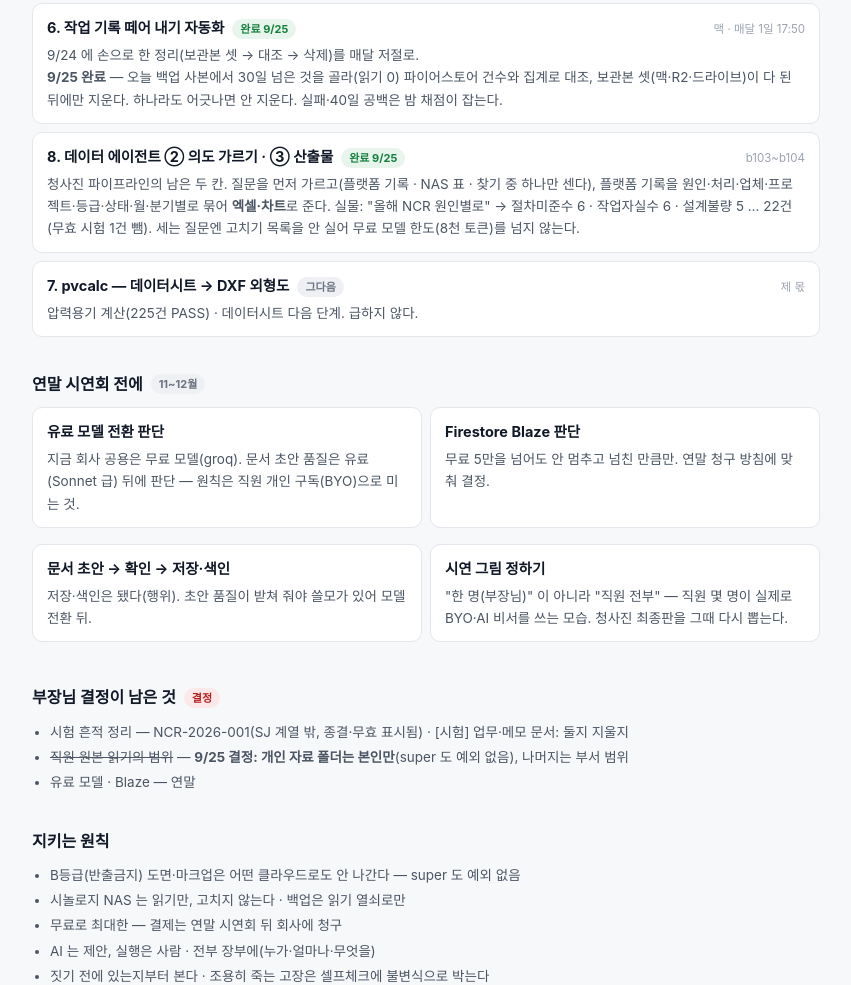
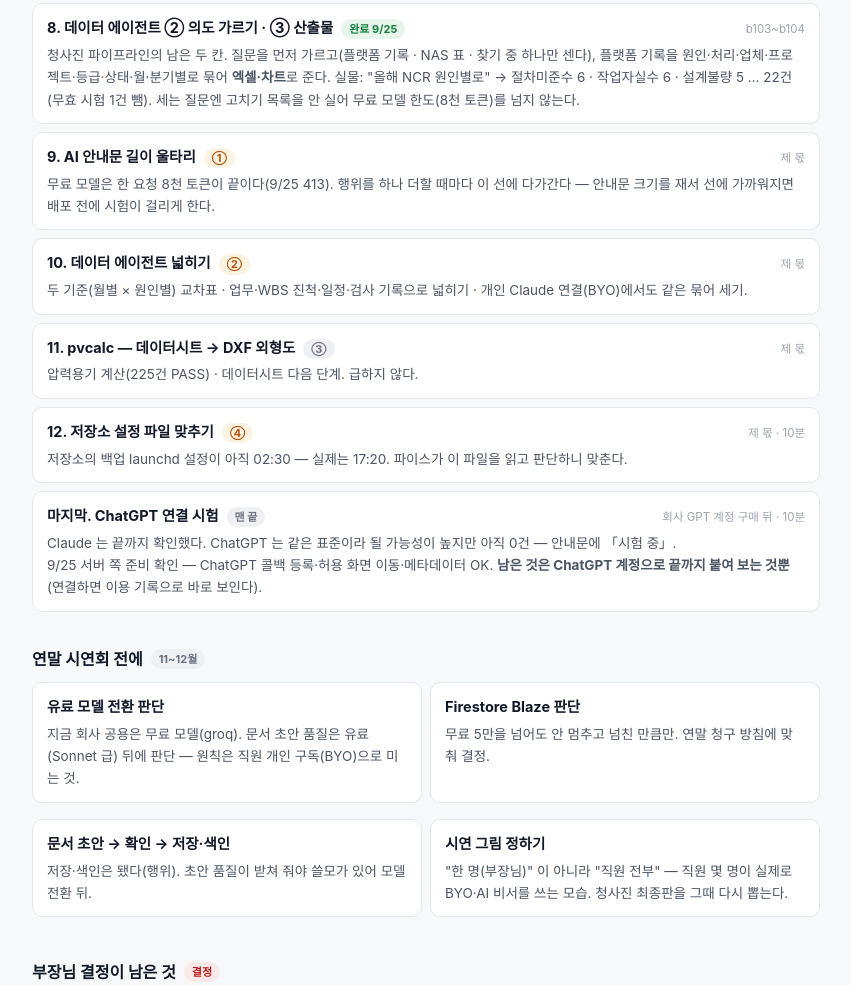
Before and after one commit to sejong-21c/sejong-platform-v2, a website: page docs/blueprints/roadmap.html in a window 1280 px wide. Shown: the part 1691-2676 px from the top of the page, without its empty margins (214-1065 px from the left). Drawn offline with Linux system fonts and the light colour scheme.

Commit message:
docs(로드맵): ChatGPT 는 맨 끝(회사 GPT 계정 구매 뒤) · 다음 넷 순서 ① 안내문 울타리 ② 데이터 에이전트 넓히기 ③ pvcalc DXF ④ launchd 설정
Co-Authored-By: Claude Opus 5.5 <noreply@anthropic.com>

```diff
--- a/docs/blueprints/roadmap.html
+++ b/docs/blueprints/roadmap.html
@@ -48,7 +48,7 @@
     <b>지금 어디까지 왔나.</b> 직원 개방 세 칸(사용자별 장부 · 개인 API 열쇠 · 개인 구독 연결)이 다 찼다.
     직원은 메신저 AI 비서로 플랫폼을 말로 고치고(행위 열하나 — 캘린더 일정·부서 스케줄까지), 자기 Claude·ChatGPT 로
     회사 규격·NAS 파일과 원본을 <b>자기 부서 범위</b>에서 찾아 읽는다(개인 자료 폴더는 본인만). 백업은 사본 셋(맥 · 드라이브 · R2), 맥 백업은 매일 전체 대조.
-    남은 큰 줄기는 <b>ChatGPT 끝까지 확인</b> · <b>연말 유료 전환 판단</b>이다. "NCR 원인별로" 같은 수치 질문은 이제 표·차트로 답한다. 작업 기록은 매달 1일 저절로 떼어 낸다. 옛 한글·워드·엑셀 문서도 이제 읽는다.
+    남은 큰 줄기는 <b>연말 유료 전환 판단</b>이고, ChatGPT 확인은 회사 GPT 계정을 산 뒤 <b>맨 끝</b>에 한다. "NCR 원인별로" 같은 수치 질문은 이제 표·차트로 답한다. 작업 기록은 매달 1일 저절로 떼어 낸다. 옛 한글·워드·엑셀 문서도 이제 읽는다.
   </div>
 
   <h2>9/22 ~ 9/25 에 마친 것 <span class="chip done">기록</span></h2>
@@ -71,8 +71,6 @@
     (개인 노트·도면색인·인사 자료는 표 밖이라 그대로 안 나간다). BYO 가 "규격만 되는 연결" 에서 "내 부서 자료가 되는 연결" 이 된다.<br><b>9/25 완료</b> — 직원은 자기 부서·전사 카드와 원본, <b>개인 자료 폴더는 본인만</b>(super 도 예외 없음). 메신저 AI 도 같은 규칙. 맥 실측: 기술부 직원이 "개인 자료 김철우 차장" 을 대놓고 찾아도 0건. 한글 분해형(NFD) 경로에서 규칙이 빗나가던 구멍을 직원 연결 0명일 때 잡아 막았다.</div></div>
   <div class="item"><div class="row"><span class="t">2. 읽기 한도 뒤처리 셋</span><span class="chip done">완료 9/25</span><span class="who">b100</span></div>
     <div class="d">브라우저도 429 를 보면 표시를 남긴다 · 접속마다 장부 한 줄(0건과 고장 구분) · 맥 백업을 매일 통째로(5.8k) — 사본이 늘 정확해지고 일요일 대조가 필요 없어진다.<br><b>9/25 완료</b> — 브라우저 한도 표시(browserLimitHitAt) · 접속마다 sessions · 맥 백업 매일 전체 대조(거울 정확: messages 3,569/3,569 · activityLog 616/616).</div></div>
-  <div class="item"><div class="row"><span class="t">3. ChatGPT 연결 시험</span><span class="chip next">다음</span><span class="who">ChatGPT 쓰는 직원 1명 · 10분</span></div>
-    <div class="d">Claude 는 끝까지 확인했다. ChatGPT 는 같은 표준이라 될 가능성이 높지만 아직 0건 — 안내문에 「시험 중」.<br>9/25 서버 쪽 준비 확인 — ChatGPT 콜백 등록·허용 화면 이동·메타데이터 OK. <b>남은 것은 ChatGPT 계정으로 끝까지 붙여 보는 것뿐</b>(연결하면 이용 기록으로 바로 보인다).</div></div>
   <div class="item"><div class="row"><span class="t">4. 한글(.hwp) · 옛 워드(.doc) 읽기</span><span class="chip done">완료 9/25</span><span class="who">무료 · 맥</span></div>
     <div class="d">.xls 와 같은 방식(맥 가상환경 · 무료 도구)으로 넣는다. NAS 옛 문서의 상당수가 이 두 형식이다.<br><b>9/25 완료</b> — .hwp 는 직접 푸는 작은 해석기(olefile), .doc 는 맥 기본 textutil. 특근 보고서·준공계·시방서 실측 40~90ms. 파이스와 직원 연결(원본 읽기)이 같이 쓴다. 남은 것: 옛 파워포인트(.ppt).</div></div>
   <div class="item"><div class="row"><span class="t">5. AI 행위 늘리기 — 캘린더 일정 · 부서 스케줄</span><span class="chip done">완료 9/25</span><span class="who">b101</span></div>
@@ -81,8 +79,17 @@
     <div class="d">9/24 에 손으로 한 정리(보관본 셋 → 대조 → 삭제)를 매달 저절로.<br><b>9/25 완료</b> — 오늘 백업 사본에서 30일 넘은 것을 골라(읽기 0) 파이어스토어 건수와 집계로 대조, 보관본 셋(맥·R2·드라이브)이 다 된 뒤에만 지운다. 하나라도 어긋나면 안 지운다. 실패·40일 공백은 밤 채점이 잡는다.</div></div>
   <div class="item"><div class="row"><span class="t">8. 데이터 에이전트 ② 의도 가르기 · ③ 산출물</span><span class="chip done">완료 9/25</span><span class="who">b103~b104</span></div>
     <div class="d">청사진 파이프라인의 남은 두 칸. 질문을 먼저 가르고(플랫폼 기록 · NAS 표 · 찾기 중 하나만 센다), 플랫폼 기록을 원인·처리·업체·프로젝트·등급·상태·월·분기별로 묶어 <b>엑셀·차트</b>로 준다. 실물: "올해 NCR 원인별로" → 절차미준수 6 · 작업자실수 6 · 설계불량 5 … 22건(무효 시험 1건 뺌). 세는 질문엔 고치기 목록을 안 실어 무료 모델 한도(8천 토큰)를 넘지 않는다.</div></div>
-  <div class="item"><div class="row"><span class="t">7. pvcalc — 데이터시트 → DXF 외형도</span><span class="chip later">그다음</span><span class="who">제 몫</span></div>
+  <div class="item"><div class="row"><span class="t">9. AI 안내문 길이 울타리</span><span class="chip next">①</span><span class="who">제 몫</span></div>
+    <div class="d">무료 모델은 한 요청 8천 토큰이 끝이다(9/25 413). 행위를 하나 더할 때마다 이 선에 다가간다 — 안내문 크기를 재서 선에 가까워지면 배포 전에 시험이 걸리게 한다.</div></div>
+  <div class="item"><div class="row"><span class="t">10. 데이터 에이전트 넓히기</span><span class="chip next">②</span><span class="who">제 몫</span></div>
+    <div class="d">두 기준(월별 × 원인별) 교차표 · 업무·WBS 진척·일정·검사 기록으로 넓히기 · 개인 Claude 연결(BYO)에서도 같은 묶어 세기.</div></div>
+  <div class="item"><div class="row"><span class="t">11. pvcalc — 데이터시트 → DXF 외형도</span><span class="chip later">③</span><span class="who">제 몫</span></div>
     <div class="d">압력용기 계산(225건 PASS) · 데이터시트 다음 단계. 급하지 않다.</div></div>
+
+  <div class="item"><div class="row"><span class="t">12. 저장소 설정 파일 맞추기</span><span class="chip next">④</span><span class="who">제 몫 · 10분</span></div>
+    <div class="d">저장소의 백업 launchd 설정이 아직 02:30 — 실제는 17:20. 파이스가 이 파일을 읽고 판단하니 맞춘다.</div></div>
+  <div class="item"><div class="row"><span class="t">마지막. ChatGPT 연결 시험</span><span class="chip later">맨 끝</span><span class="who">회사 GPT 계정 구매 뒤 · 10분</span></div>
+    <div class="d">Claude 는 끝까지 확인했다. ChatGPT 는 같은 표준이라 될 가능성이 높지만 아직 0건 — 안내문에 「시험 중」.<br>9/25 서버 쪽 준비 확인 — ChatGPT 콜백 등록·허용 화면 이동·메타데이터 OK. <b>남은 것은 ChatGPT 계정으로 끝까지 붙여 보는 것뿐</b>(연결하면 이용 기록으로 바로 보인다).</div></div>
 
   <h2>연말 시연회 전에 <span class="chip later">11~12월</span></h2>
   <div class="grid2">
```
